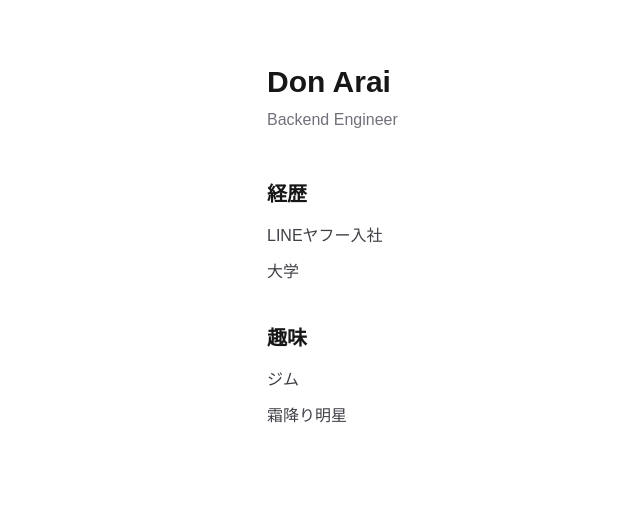
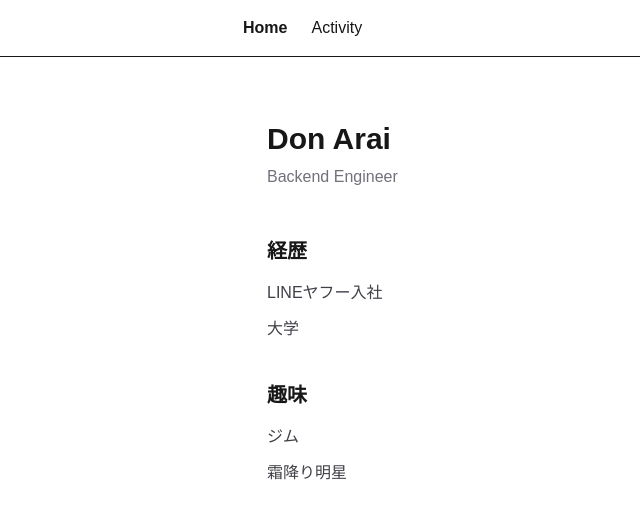
Before and after one commit to donarai/my-site, a Next.js app in the folder frontend/: page / in a window 1280 px wide. Shown: the top 518 px of the page, without its empty margins (61-701 px from the left). Built offline with nearby package versions, Linux system fonts and the light colour scheme.

Commit message:
add navbar and format date

```diff
--- a/frontend/app/activity/page.tsx
+++ b/frontend/app/activity/page.tsx
@@ -22,7 +22,16 @@ export default async function ActivityPage() {
 				{events.map((event, i) => (
 					<li key={i} className="border rounded-lg p-4">
 						<p className="font-mono text-sm text-zinc-500">
-							{event.receivedAt}
+							{new Date(event.receivedAt).toLocaleString(
+								"ja-JP",
+								{
+									year: "numeric",
+									month: "long",
+									day: "numeric",
+									hour: "2-digit",
+									minute: "2-digit",
+								},
+							)}
 						</p>
 						<p className="mt-1">{event.repository} に push</p>
 					</li>
--- a/frontend/app/layout.tsx
+++ b/frontend/app/layout.tsx
@@ -1,5 +1,6 @@
 import type { Metadata } from "next";
 import { Geist, Geist_Mono } from "next/font/google";
+import Link from "next/link";
 import "./globals.css";
 
 const geistSans = Geist({
@@ -13,8 +14,8 @@ const geistMono = Geist_Mono({
 });
 
 export const metadata: Metadata = {
-	title: "Create Next App",
-	description: "Generated by create next app",
+	title: "Don Arai",
+	description: "Backend Engineer",
 };
 
 export default function RootLayout({
@@ -24,10 +25,25 @@ export default function RootLayout({
 }>) {
 	return (
 		<html
-			lang="en"
-			className={`${geistSans.variable} ${geistMono.variable} h-full antialiased`}
+			lang="ja"
+			className={`${geistSans.variable} ${geistMono.variable} antialiased`}
 		>
-			<body>{children}</body>
+			<body>
+				<nav className="border-b px-6 py-4">
+					<div className="max-w-2xl mx-auto flex gap-6">
+						<Link
+							href="/"
+							className="font-semibold hover:text-zinc-500"
+						>
+							Home
+						</Link>
+						<Link href="/activity" className="hover:text-zinc-500">
+							Activity
+						</Link>
+					</div>
+				</nav>
+				{children}
+			</body>
 		</html>
 	);
 }
```
